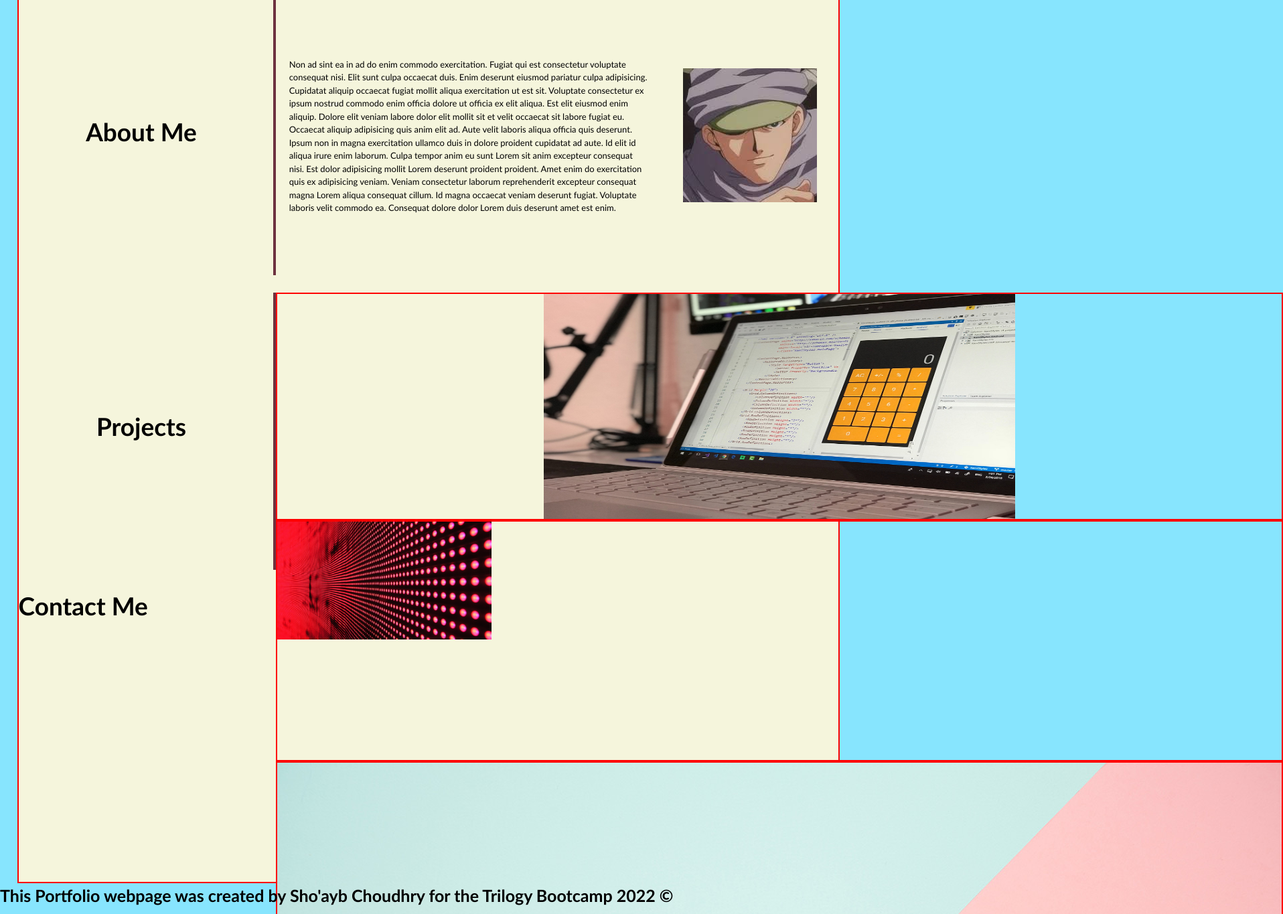
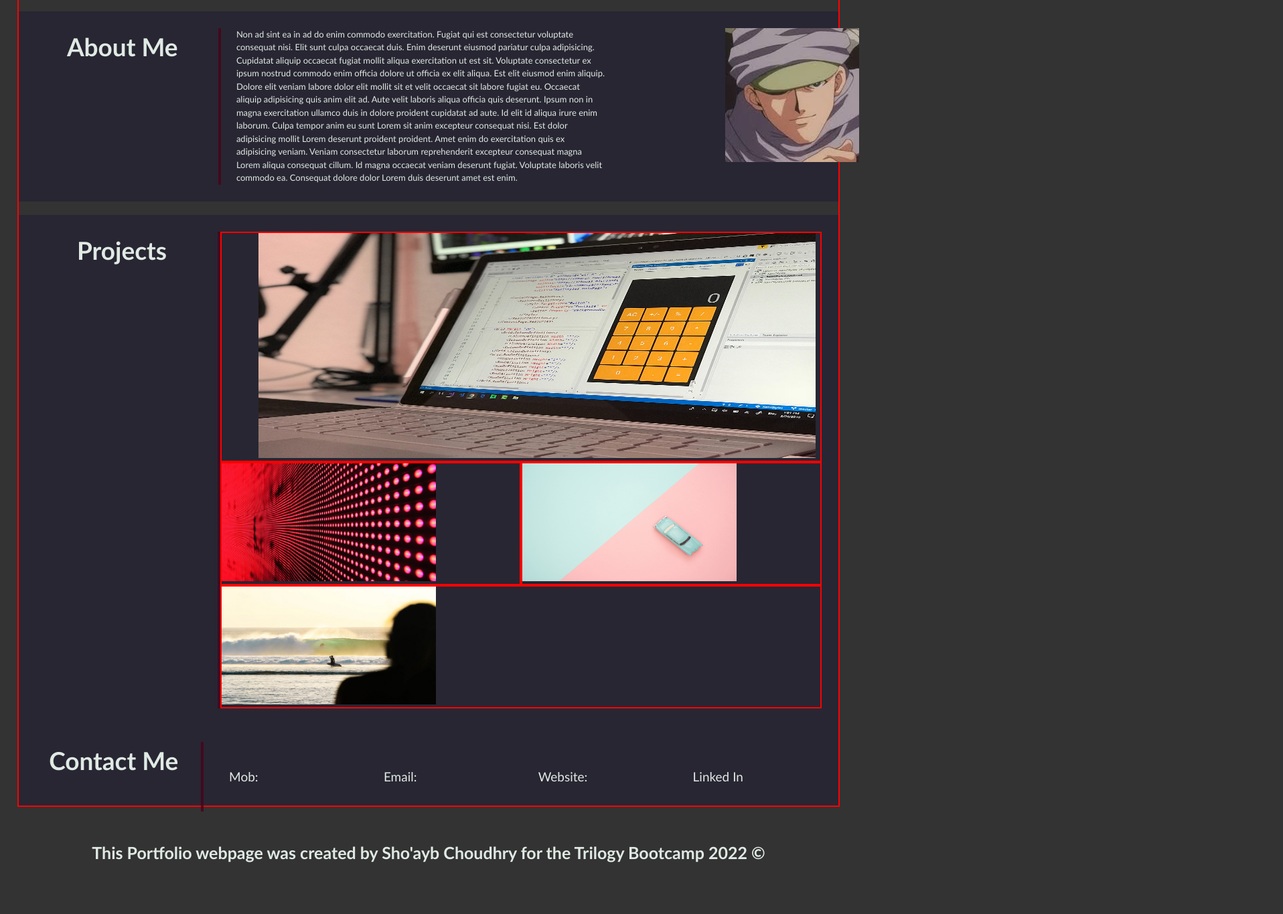
Before and after one commit to Sho-ayb/trilogy-bootcamp-portfolio, a plain HTML site: page index.html in a window 1280 px wide. Shown: the part 336-1701 px from the top of the page at 67% size, 1916 px wide, since content can reach past the window. After the commit the page ends 1628 px from the top, so only its background shows below. Drawn offline with Linux system fonts and the light colour scheme.

Commit message:
amended projects section and styled contact and footer

```diff
--- a/css/style.css
+++ b/css/style.css
@@ -12,7 +12,8 @@ body {
   font-family: "Trebuchet MS", "Lucida Sans Unicode", "Lucida Grande",
     "Lucida Sans", Arial, sans-serif;
   line-height: 1.5;
-  background-color: #87e5fe;
+  background-color: #333333;
+  color: #e0eae4;
 }
 
 /* setting sizes for all heading elements */
@@ -123,108 +124,88 @@ header nav li a:hover {
 /*  main content */
 
 .page-wrapper {
-  /* display: flex; */
-  /* flex-direction: column; */
   border: 2px solid red;
   width: 96%;
   margin: 0 auto;
 }
 
 .page-section {
-  display: flex;
-  height: 55vh;
-  width: 100%;
-  background-color: beige;
+  background-color: rgba(38, 35, 52, 0.8);
 }
 
 .page-section .row {
   display: flex;
-  margin-bottom: 2.55em;
-  flex: 1 0 100%;
+  padding: 2.5em;
 }
 
 /* about me */
 
+.about {
+  margin: 2em 0 2em 0;
+}
+
 .about .about-me-title {
-  display: flex;
-  flex: 0 0 30vw;
-  justify-content: center;
-  align-items: center;
+  flex: 1;
+  flex-basis: 10vw;
+  text-align: center;
   padding: 0 1.32em 1.42em 0;
   border-right: 4px solid rgba(76, 2, 25, 0.8);
 }
 
 .about .about-me-content {
-  display: flex;
-  flex: 1 0 45vw;
-  justify-content: center;
-  align-items: center;
+  flex: 4;
   font-size: 1.3rem;
-  flex-wrap: wrap;
 }
 
 .about .about-me-content p {
-  padding: 0 1.55em 0 1.55em;
+  padding: 0 1.75em 0 1.75em;
 }
 
 .about .about-me-picture {
-  display: flex;
-  flex: 1 1 55vw;
-  justify-content: center;
-  align-items: center;
+  flex: 2;
+}
+
+.about .about-me-picture figure img {
+  position: relative;
+  left: 155px;
 }
 
 /* projects  */
 
 .projects .projects-title {
-  display: flex;
-  flex: 0 0 30vw;
-  justify-content: center;
-  align-items: center;
+  flex: 1;
+  flex-basis: 4vw;
   padding: 0 1.32em 1.42em 0;
   border-right: 4px solid rgba(76, 2, 25, 0.8);
+  text-align: center;
 }
 
 .projects .projects-content {
   display: flex;
-  flex: 1 0 45vw;
+  flex: 4;
   flex-wrap: wrap;
 }
 
 .projects .projects-content .item {
-  display: flex;
-  flex: 1 1 100%;
+  flex: 1;
   border: 2px solid red;
-  /* object-fit: cover; */
   align-items: flex-start;
-  flex-wrap: wrap;
 }
 
 /* project item 1 */
 
-.projects .projects-content .item-1 figure {
-  display: flex;
-  width: 100%;
-  justify-content: center;
-  align-items: center;
-}
-
 .projects .projects-content .item-1 figure img {
-  width: 55vw;
+  width: 65vw;
   max-height: 42vh;
+  position: relative;
+  left: 55px;
 }
 
 /* projects item 2  */
 
 .projects .projects-content .item-2 {
-  display: flex;
-  width: 100%;
-  height: 45vh;
-}
-
-.projects .projects-content .item-2 figure {
-  display: flex;
-  justify-content: center;
+  flex-basis: 5vw;
+  flex: 1;
 }
 
 .projects .projects-content .item-2 figure img {
@@ -235,9 +216,59 @@ header nav li a:hover {
 /* projects item-3 */
 
 .projects .projects-content .item-3 {
-  display: flex;
-  width: 100%;
-  height: 45vh;
+  flex-basis: 5vw;
+  flex: 1;
+}
+
+.projects .projects-content .item-3 figure img {
+  width: 25vw;
+  max-height: 22vh;
+}
+
+/* projects item-4 */
+
+.projects .projects-content .item-4 {
+  flex-basis: 5vw;
+  flex: 1;
+}
+
+.projects .projects-content .item-4 figure img {
+  width: 25vw;
+  max-height: 22vh;
+}
+
+/* contact  */
+
+.contact {
+  height: 15vh;
+}
+
+.contact .contact-title {
+  flex: 1;
+  flex-basis: 13.6vw;
+  padding: 0 1.32em 1.42em 0;
+  border-right: 4px solid rgba(76, 2, 25, 0.8);
+  text-align: center;
+}
+
+.contact .contact-link {
+  flex: 2;
+  padding: 2em;
+  font-size: 1.9rem;
+}
+
+/*  footer  */
+
+.footer {
+  width: 96%;
+  height: 10vh;
+  margin: 0 auto;
+}
+
+.footer h3 {
+  color: #e0eae4;
+  text-align: center;
+  padding-top: 2em;
 }
 
 /* media queries  */
--- a/index.html
+++ b/index.html
@@ -89,18 +89,29 @@
                 <img src="./images/02-portfolio-3.jpg" alt="" />
               </figure>
             </div>
+            <div class="item item-4">
+              <figure>
+                <img src="./images/02-portfolio-4.jpg" alt="" />
+              </figure>
+            </div>
           </div>
         </div>
       </section>
 
       <!-- contact -->
       <section class="page-section contact" id="contact">
-        <div class="contacts">
-          <h2>Contact Me</h2>
+        <div class="row">
+          <div class="contact-title">
+            <h2>Contact Me</h2>
+          </div>
+          <div class="contact-link">Mob:</div>
+          <div class="contact-link">Email:</div>
+          <div class="contact-link">Website:</div>
+          <div class="contact-link">Linked In</div>
         </div>
       </section>
     </main>
-    <footer>
+    <footer class="footer">
       <h3>
         This Portfolio webpage was created by Sho'ayb Choudhry for the Trilogy
         Bootcamp 2022 &copy
```
